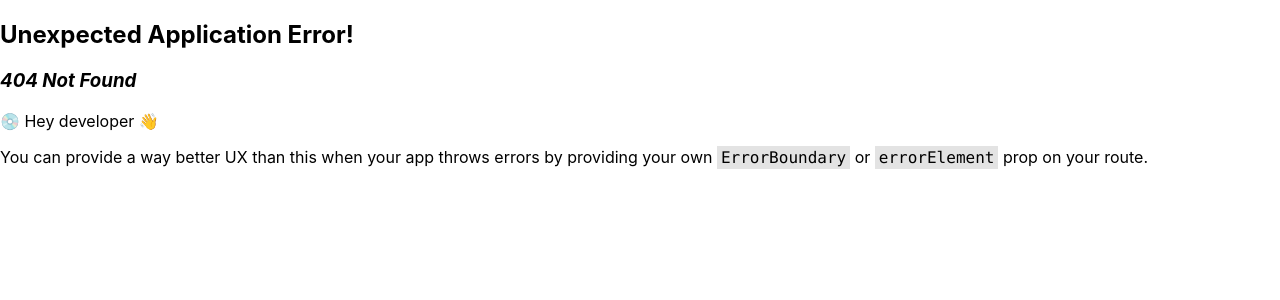
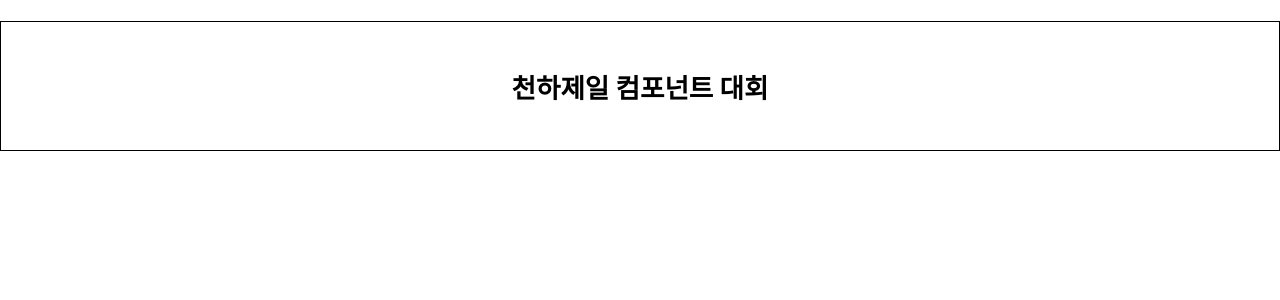
Before and after one commit to recreate-u/req-app, a React (Create React App) app: page /test in a window 1280 px wide. Before the commit this address had no page. Shown: the top 300 px of the page. Built offline with nearby package versions, Linux system fonts and the light colour scheme.

Commit message:
테스트 및 테스트페이지 추가

```diff
--- /dev/null
+++ b/src/components/JHJ/test.tsx
@@ -0,0 +1,15 @@
+import React from 'react'
+import styled from '@emotion/styled'
+
+const StyledTest = styled.h1`
+    border: 1px solid black;
+    text-align: center;
+`
+
+const test = () => {
+  return (
+  <StyledTest><h5>천하제일 컴포넌트 대회</h5></StyledTest>
+  )
+}
+
+export default test
--- /dev/null
+++ b/src/pages/TestPage.tsx
@@ -0,0 +1,13 @@
+import React from 'react'
+import Test from '../components/JHJ/test'
+
+const TestPage = () => {
+  return (
+    <div>
+        <Test/>
+    </div>
+
+  )
+}
+
+export default TestPage
--- a/src/router/index.tsx
+++ b/src/router/index.tsx
@@ -1,9 +1,14 @@
 import { createBrowserRouter } from "react-router-dom";
 import App from "../App";
+import TestPage from "../pages/TestPage";
 
 export const mainRouter = createBrowserRouter([
   {
     path: "/", // uri 경로
     element: <App />, // 해당 경로에 표시될 내용.
   },
+  {
+    path: "/test", // uri 경로
+    element: <TestPage />, // 해당 경로에 표시될 내용.
+  },
 ]);
```
